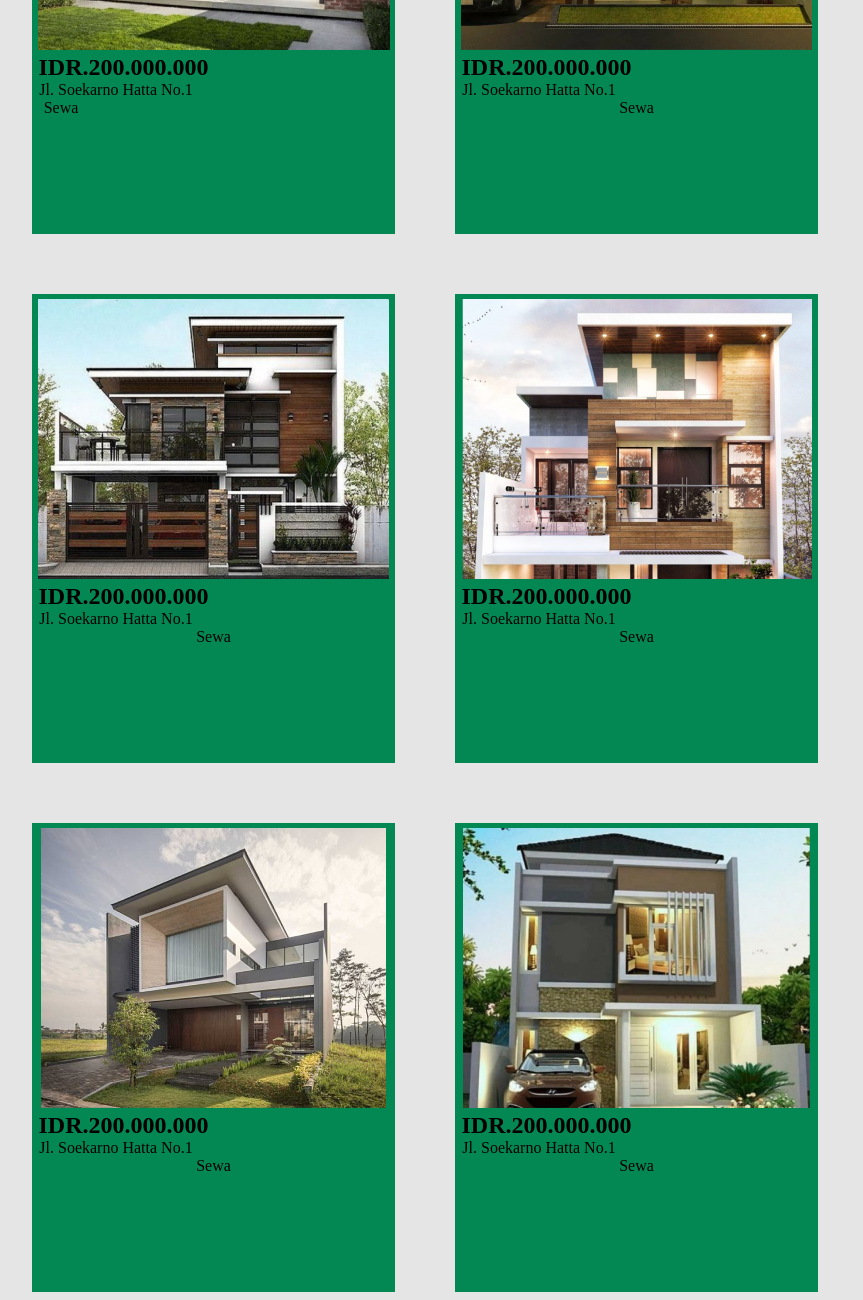
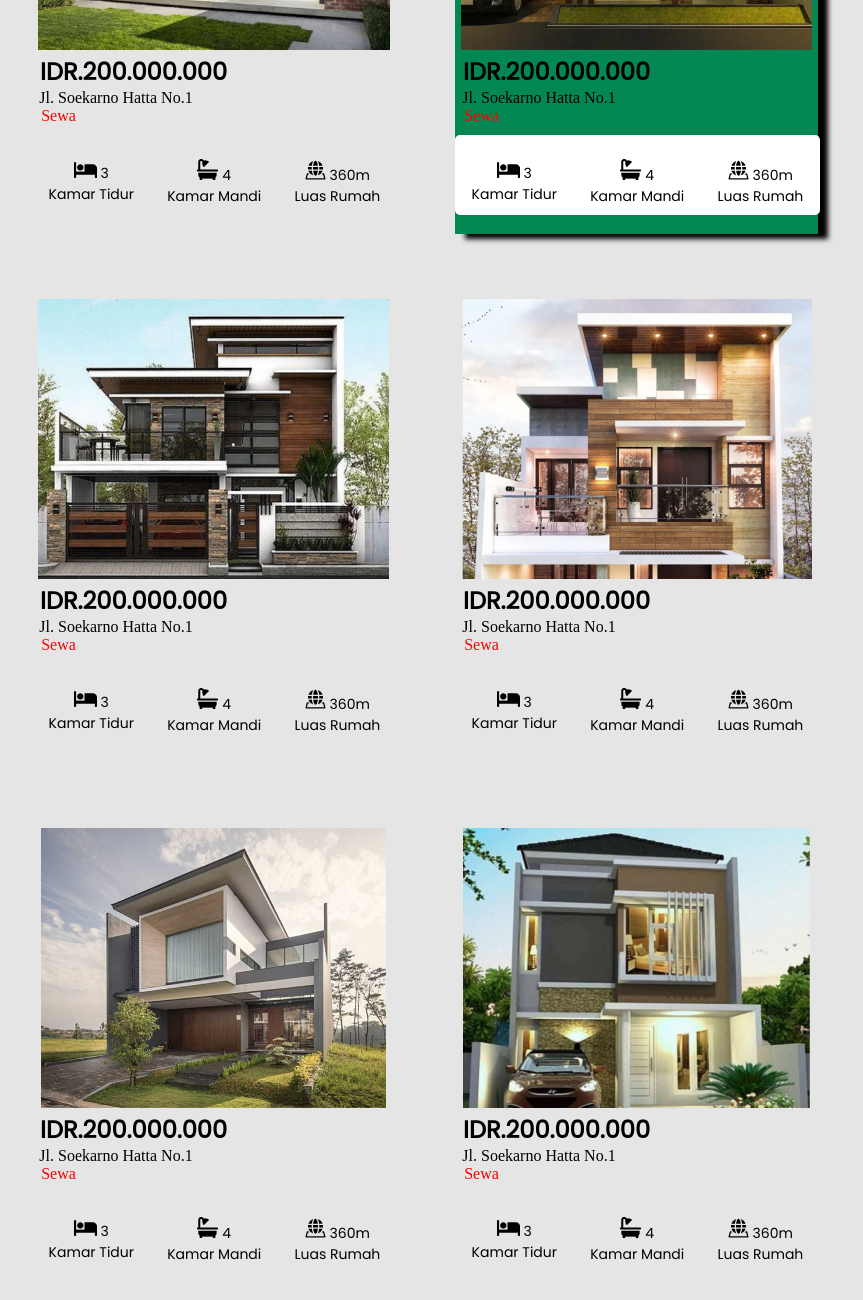
Before and after one commit to guilhermesealves/Imobiliaria, a plain HTML site: page index.html in a window 1280 px wide. Shown: the part 2020-3320 px from the top of the page, without its empty margins (215-1078 px from the left). Drawn offline with Linux system fonts and the light colour scheme.

Commit message:
Mudando os textos das casas

```diff
--- a/index.html
+++ b/index.html
@@ -83,39 +83,91 @@
                 <img src="./casas/image15.png" alt="">
             <h2 class="texto-casa1">IDR.200.000.000 </h2>
              <p class="p-texto">Jl. Soekarno Hatta No.1</p>
-             <p class="final-texto">Sewa</p>
+             <p class="p-texto2">Sewa</p>
+             <div class="caract1">
+                <div class="texto-caract1">
+                    <ul class="ul-caract1">
+                        <li> <img src="cama.png" alt=""> 3 <p>Kamar Tidur</p> </li>
+                        <li> <img src="banheiro.png" alt=""> 4 <p>Kamar Mandi</p></li>
+                        <li> <img src="tamanho.png" alt=""> 360m <p>Luas Rumah</p></li>
+                    </ul>
+                </div>
+
+             </div>
 
             </div>
             <div class="casa2">
                 <img src="./casas/image12.png" alt="">
-                <h2 class="texto-casa1">IDR.200.000.000 </h2> <p class="p-texto">Jl. Soekarno Hatta No.1</p> <p>Sewa</p>
-
+                <h2 class="texto-casa1">IDR.200.000.000 </h2> <p class="p-texto">Jl. Soekarno Hatta No.1</p> <p class="p-texto2">Sewa</p>
+                <div class="caract2">
+                    <div class="texto-caract1">
+                        <ul class="ul-caract1">
+                            <li> <img src="cama.png" alt=""> 3 <p>Kamar Tidur</p> </li>
+                            <li> <img src="banheiro.png" alt=""> 4 <p>Kamar Mandi</p></li>
+                            <li> <img src="tamanho.png" alt=""> 360m <p>Luas Rumah</p></li>
+                        </ul>
+                    </div>
+                </div>
 
             </div>
             <div class="casa3">
                 <img src="./casas/image9.png" alt="">
-                <h2 class="texto-casa1">IDR.200.000.000 </h2> <p class="p-texto">Jl. Soekarno Hatta No.1</p> <p>Sewa</p>
-
+                <h2 class="texto-casa1">IDR.200.000.000 </h2> <p class="p-texto">Jl. Soekarno Hatta No.1</p> <p class="p-texto2">Sewa</p>
+                <div class="caract3">
+                    <div class="texto-caract1">
+                        <ul class="ul-caract1">
+                            <li> <img src="cama.png" alt=""> 3 <p>Kamar Tidur</p> </li>
+                            <li> <img src="banheiro.png" alt=""> 4 <p>Kamar Mandi</p></li>
+                            <li> <img src="tamanho.png" alt=""> 360m <p>Luas Rumah</p></li>
+                        </ul>
+                    </div>
+                </div>
 
             </div>
             <div class="casa4">
                 <img src="./casas/image10.png" alt="">
-                <h2 class="texto-casa1">IDR.200.000.000 </h2> <p class="p-texto">Jl. Soekarno Hatta No.1</p> <p>Sewa</p>
-
+                <h2 class="texto-casa1">IDR.200.000.000 </h2> <p class="p-texto">Jl. Soekarno Hatta No.1</p> <p class="p-texto2">Sewa</p>
+                <div class="caract4">
+                    <div class="texto-caract1">
+                        <ul class="ul-caract1">
+                            <li> <img src="cama.png" alt=""> 3 <p>Kamar Tidur</p> </li>
+                            <li> <img src="banheiro.png" alt=""> 4 <p>Kamar Mandi</p></li>
+                            <li> <img src="tamanho.png" alt=""> 360m <p>Luas Rumah</p></li>
+                        </ul>
+                    </div>
+                </div>
 
             </div>
             <div class="casa5">
                 <img src="./casas/image14.png" alt="">
-                <h2 class="texto-casa1">IDR.200.000.000 </h2> <p class="p-texto">Jl. Soekarno Hatta No.1</p> <p>Sewa</p>
-
+                <h2 class="texto-casa1">IDR.200.000.000 </h2> <p class="p-texto">Jl. Soekarno Hatta No.1</p> <p class="p-texto2">Sewa</p>
+                <div class="caract5">
+                    <div class="texto-caract1">
+                        <ul class="ul-caract1">
+                            <li> <img src="cama.png" alt=""> 3 <p>Kamar Tidur</p> </li>
+                            <li> <img src="banheiro.png" alt=""> 4 <p>Kamar Mandi</p></li>
+                            <li> <img src="tamanho.png" alt=""> 360m <p>Luas Rumah</p></li>
+                        </ul>
+                    </div>
+                </div>
 
             </div>
             <div class="casa6">
                 <img src="./casas/image11.png" alt="">
-                <h2 class="texto-casa1">IDR.200.000.000 </h2> <p class="p-texto">Jl. Soekarno Hatta No.1</p> <p>Sewa</p>
+                <h2 class="texto-casa1">IDR.200.000.000 </h2> <p class="p-texto">Jl. Soekarno Hatta No.1</p> <p class="p-texto2">Sewa</p>
+                <div class="caract6">
+                    <div class="texto-caract1">
+                        <ul class="ul-caract1">
+                            <li> <img src="cama.png" alt=""> 3 <p>Kamar Tidur</p> </li>
+                            <li> <img src="banheiro.png" alt=""> 4 <p>Kamar Mandi</p></li>
+                            <li> <img src="tamanho.png" alt=""> 360m <p>Luas Rumah</p></li>
+                        </ul>
+                    </div>
+                </div>
 
 
             </div>
+
 
         </div>
 
--- a/style.css
+++ b/style.css
@@ -210,9 +210,11 @@ a{
     width: 363px;
     height: 469px;
     padding-top: 5px;
+    box-shadow: 10px 5px 5px black;
+
+
 }
 .casa1{
-    background-color: #048853;
     width: 363px;
     height: 469px;
     padding-top: 5px;
@@ -220,7 +222,6 @@ a{
 
 }
 .casa3{
-    background-color: #048853;
     width: 363px;
     height: 469px;
     padding-top: 5px;
@@ -228,7 +229,6 @@ a{
 
 }
 .casa4{
-    background-color: #048853;
     width: 363px;
     height: 469px;
     padding-top: 5px;
@@ -236,7 +236,6 @@ a{
 
 }
 .casa5{
-    background-color: #048853;
     width: 363px;
     height: 469px;
     padding-top: 5px;
@@ -244,7 +243,6 @@ a{
 
 }
 .casa6{
-    background-color: #048853;
     width: 363px;
     height: 469px;
     padding-top: 5px;
@@ -280,13 +278,74 @@ a{
 
 }
 .texto-casa1{
-    padding-right: 180px;
+    padding-right: 160px;
+    font-family: 'Poppins', sans-serif;
+
 }
 .p-texto{
     padding-right: 195px;
+
+}
+.p-texto2{
+    padding-right: 310px;
+    color: red;
+
 
 }
 .final-texto{
     padding-right: 305px;
 
 }
+.caract1{
+    margin-top: 10px;
+    width: 365px;
+    height: 100px;
+    font-family: 'Poppins', sans-serif;
+
+}
+.caract2{
+    margin-top: 10px;
+    width: 365px;
+    height: 80px;
+    background-color: white;
+    font-family: 'Poppins', sans-serif;
+    border-radius: 5px;
+
+}
+.caract3{
+    margin-top: 10px;
+    width: 365px;
+    height: 100px;
+    font-family: 'Poppins', sans-serif;
+
+}
+.caract4{
+    margin-top: 10px;
+    width: 365px;
+    height: 100px;
+    font-family: 'Poppins', sans-serif;
+
+}
+.caract5{
+    margin-top: 10px;
+    width: 365px;
+    height: 100px;
+    font-family: 'Poppins', sans-serif;
+
+}
+.caract6{
+    margin-top: 10px;
+    width: 365px;
+    height: 100px;
+    font-family: 'Poppins', sans-serif;
+
+}
+.ul-caract1{
+    display: flex;
+    margin: auto;
+}
+.ul-caract1 li{
+    margin: auto;
+    padding-top: 24px;
+    font-size: 14px;
+}
```
Also changed, not shown: banheiro.png (added), cama.png (added), tamanho.png (added).
